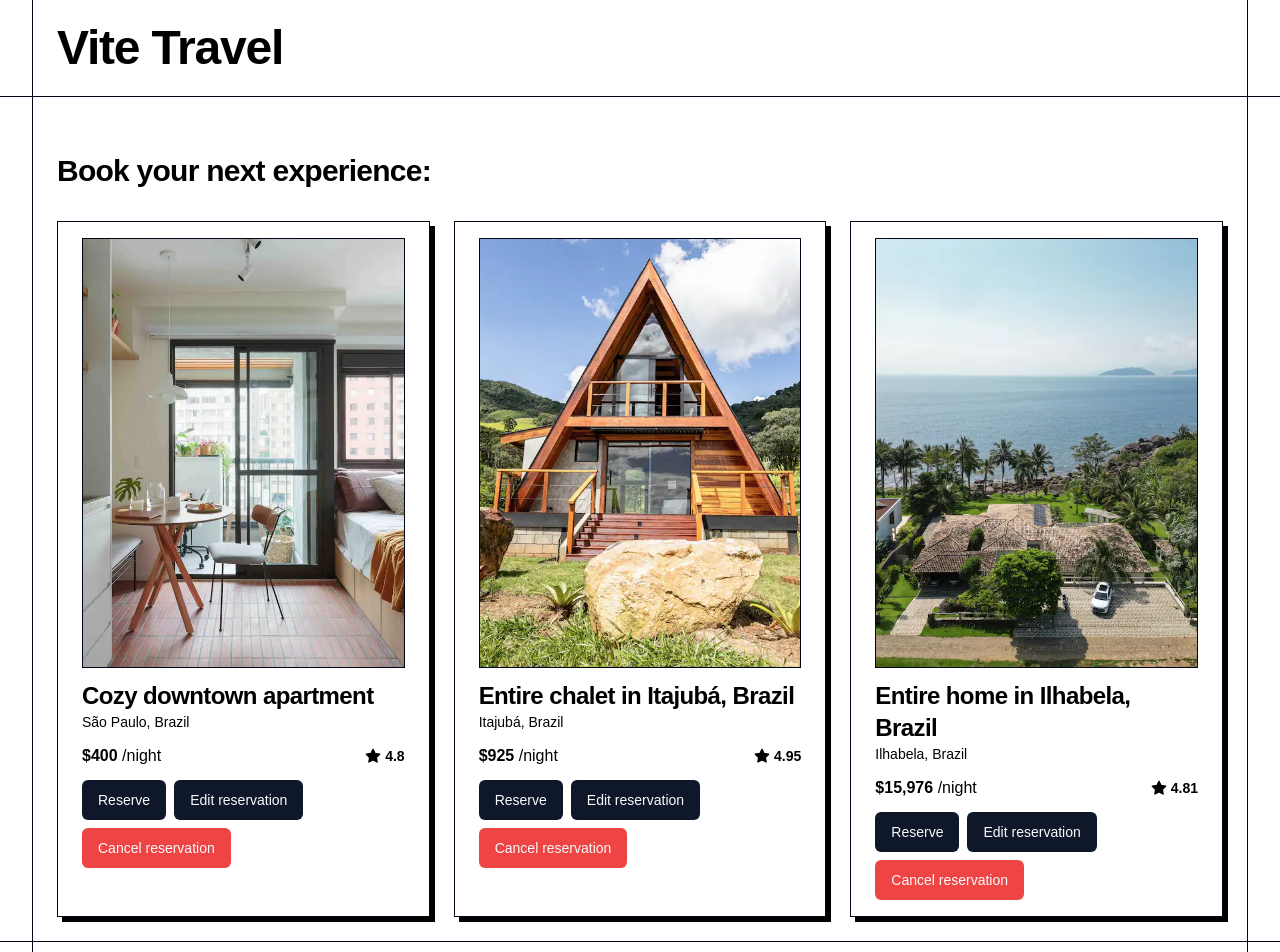
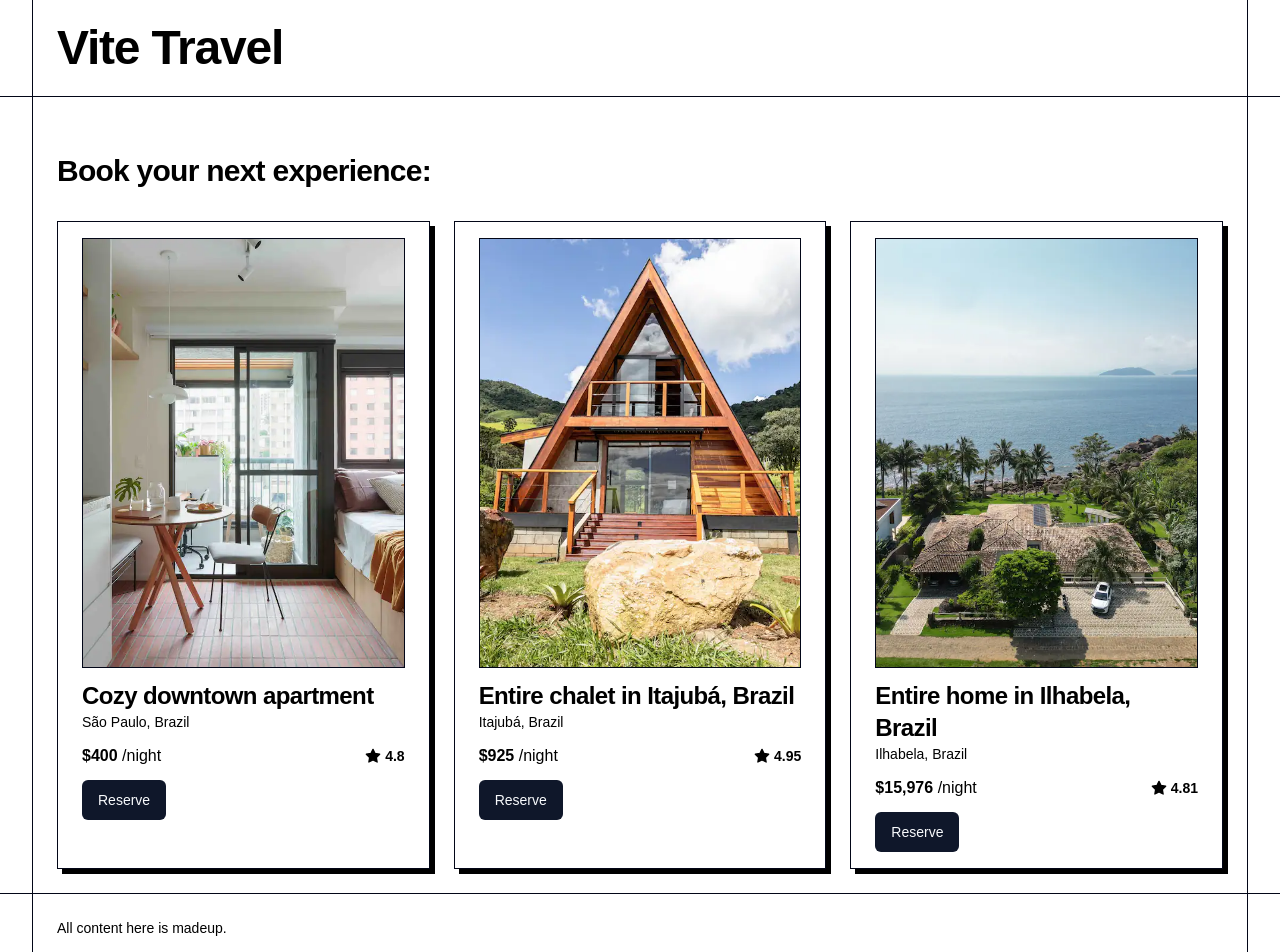
Before and after one commit to paulinhapenedo/playing-with-vite, a React (Vite) app: page / in a window 1280 px wide. Shown: the top 952 px of the page. Built offline with nearby package versions, Linux system fonts and the light colour scheme; a web font is replaced by a local one.

Commit message:
feat: only show edit/cancel buttons if there's a reservation

```diff
--- a/src/components/PropertyCard/index.tsx
+++ b/src/components/PropertyCard/index.tsx
@@ -1,15 +1,22 @@
 import { Star } from "lucide-react";
 
+import { Button } from "@/components/ui/button";
 import { formatPriceToCurrency } from "@/lib/currency";
+import { useBookingStore } from "@/stores/booking";
 import { Property } from "@/types";
-import { Button } from "@/components/ui/button";
 import { CreateReservationModal } from "../CreateReservationModal";
+import { strings } from "./strings";
 
 interface PropertyCardProps {
   property: Property;
 }
 
 export function PropertyCard({ property }: PropertyCardProps) {
+  const { bookings } = useBookingStore();
+
+  const hasReservations =
+    bookings.filter((booking) => booking.id === property.id).length > 0;
+
   return (
     <article className="border border-slate-950 px-6 py-4 shadow-black shadow-[5px_5px_0px_0px_rgba(0,0,0)]">
       <div className="w-full aspect-[5/4] md:aspect-[3/4] relative border border-slate-950 mb-3">
@@ -28,7 +35,7 @@ export function PropertyCard({ property }: PropertyCardProps) {
         <div className="flex justify-between items-center">
           <p className="font-semibold">
             {formatPriceToCurrency(property.price)}{" "}
-            <span className="font-normal">/night</span>
+            <span className="font-normal">{strings.perNight}</span>
           </p>
 
           <div className="font-semibold flex items-center gap-1">
@@ -36,11 +43,14 @@ export function PropertyCard({ property }: PropertyCardProps) {
             <span className="text-sm">{property.rating}</span>
           </div>
         </div>
-        <div className="flex flex-wrap gap-2">
-          <CreateReservationModal property={property} />
-          <Button>Edit reservation</Button>
-          <Button variant="destructive">Cancel reservation</Button>
-        </div>
+        <CreateReservationModal property={property} />
+        {hasReservations && (
+          <div className="flex flex-wrap gap-2">
+            <p className="text-sm ">{strings.changeReservation}</p>
+            <Button variant="outline">Edit</Button>
+            <Button variant="destructive">Cancel</Button>
+          </div>
+        )}
       </div>
     </article>
   );
--- /dev/null
+++ b/src/components/PropertyCard/strings.ts
@@ -0,0 +1,5 @@
+export const strings = {
+  perNight: "/night",
+  changeReservation:
+    "Seems like you have a reservation. What do you want do to?",
+};
```
